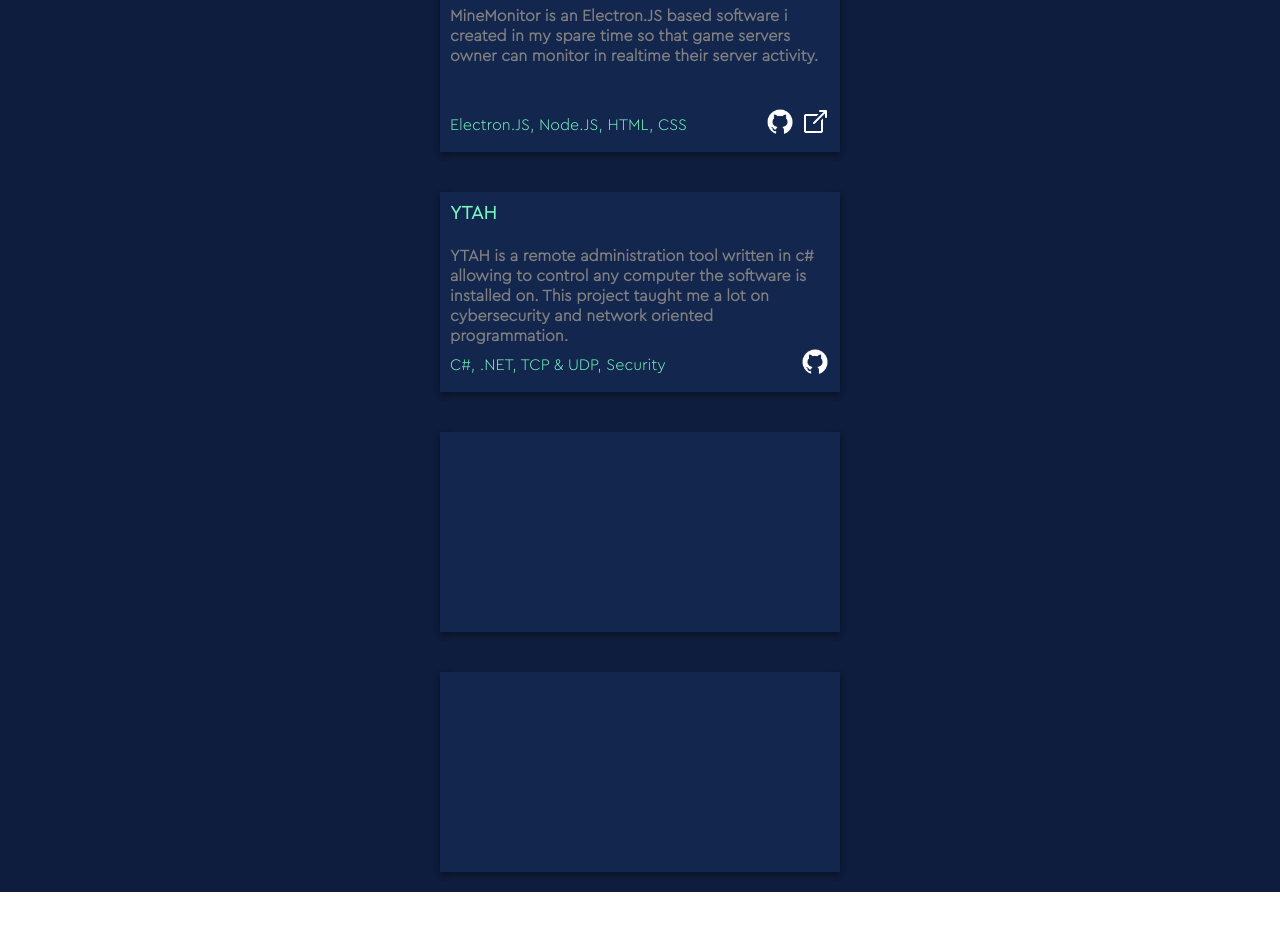
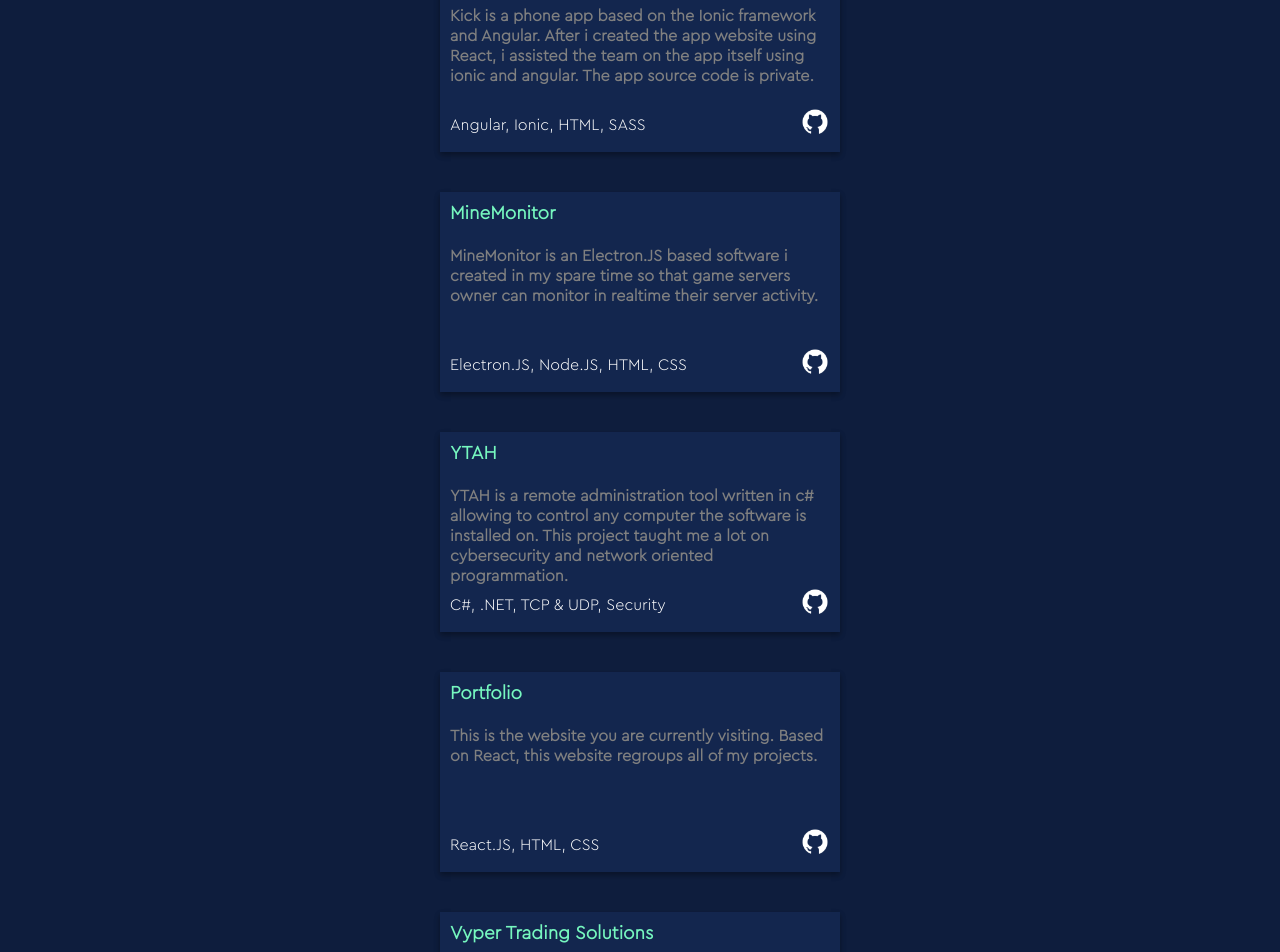
Before and after one commit to nextrie/Portfolio-React, a React (Create React App) app: page / in a window 1280 px wide. Shown: the part 3100-4052 px from the top of the page. Before the commit the page ends 3992 px from the top, so only its background shows below. Built offline with nearby package versions, Linux system fonts and the light colour scheme.

Commit message:
Changing color

```diff
--- a/src/Components/Projects/Card_Project/Card_Project.js
+++ b/src/Components/Projects/Card_Project/Card_Project.js
@@ -16,7 +16,7 @@ export default function Card_Project(props)
                     {props.description}
                 </h4>
                 <div className="projectLinks">
-                    <div className="coloredText">
+                    <div className="regularText">
                         {props.tags ? props.tags.map(tag => { return tag + " " }) : ''}
                     </div>
                     <div>
--- a/src/Components/Projects/Projects.js
+++ b/src/Components/Projects/Projects.js
@@ -41,8 +41,7 @@ export default function Projects()
             <div className="project">
                 <Project
                         title="QuickGameFinder"
-                        description="
-                        QuickGameFinder is an Electron.JS based platform designed for gamers. I built this project in my spare time so that players never have to stay in the random matchmaking systems of games and choose their team before starting a game."
+                        description="QuickGameFinder is an Electron.JS based platform designed for gamers. I built this project in my spare time so that players never have to stay in the random matchmaking systems of games and choose their team before starting a game."
                         tags={["Electron.JS,", "Node.JS,", "HTML,", "CSS"]}
                         img={QGF}
                         github={"https://github.com/nextrie/quickgamefinder-electron"}
@@ -53,11 +52,16 @@ export default function Projects()
                 <h2 className="title regularText">More of my projects</h2>
                 <div className="secondaryProjects">
                     <Card_Project
+                        title="KickApp"
+                        description="Kick is a phone app based on the Ionic framework and Angular. After i created the app website using React, i assisted the team on the app itself using ionic and angular. The app source code is private."
+                        tags={["Angular,", "Ionic,", "HTML,", "SASS"]}
+                        github={"https://github.com/nextrie/mine_monitor"}
+                    />
+                    <Card_Project
                         title="MineMonitor"
                         description="MineMonitor is an Electron.JS based software i created in my spare time so that game servers owner can monitor in realtime their server activity."
                         tags={["Electron.JS,", "Node.JS,", "HTML,", "CSS"]}
                         github={"https://github.com/nextrie/mine_monitor"}
-                        website={"test"}
                     />
                     <Card_Project
                        title="YTAH"
@@ -65,8 +69,18 @@ export default function Projects()
                        tags={["C#,", ".NET,", "TCP & UDP,", "Security"]}
                        github={"https://github.com/nextrie/YTAH-Remote-Administration-Tool"}
                     />
-                    <Card_Project />
-                    <Card_Project />
+                    <Card_Project
+                        title="Portfolio"
+                        description="This is the website you are currently visiting. Based on React, this website regroups all of my projects."
+                        tags={["React.JS,", "HTML,", "CSS"]}
+                        github={"https://github.com/nextrie/YTAH-Remote-Administration-Tool"}
+                    />
+                    <Card_Project
+                        title="Vyper Trading Solutions"
+                        description="This is a website landing page that i built to represent a trading platform. This project is in an unfinished state."
+                        tags={["HTML,", "CSS"]}
+                        website={"https://vypertrading.netlify.com"}
+                    />
                 </div>
             </div>
         </div>
```
